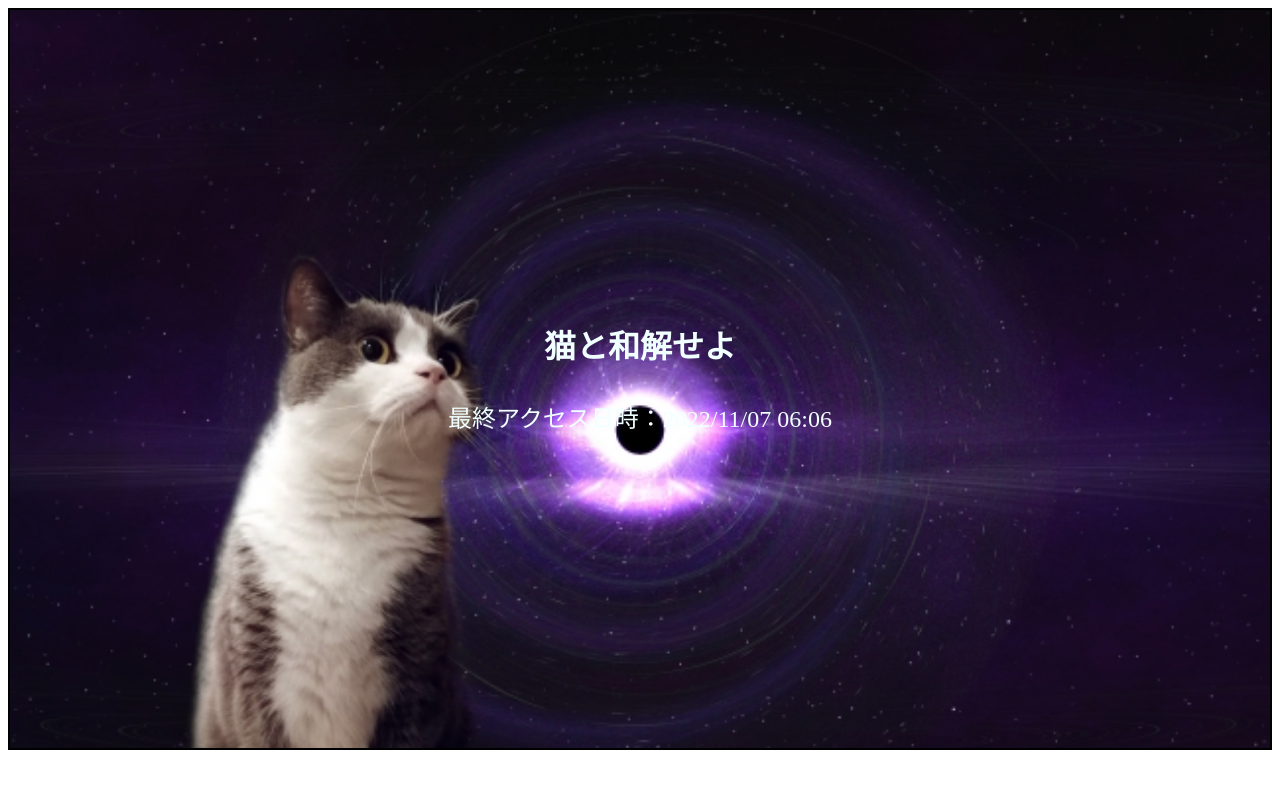
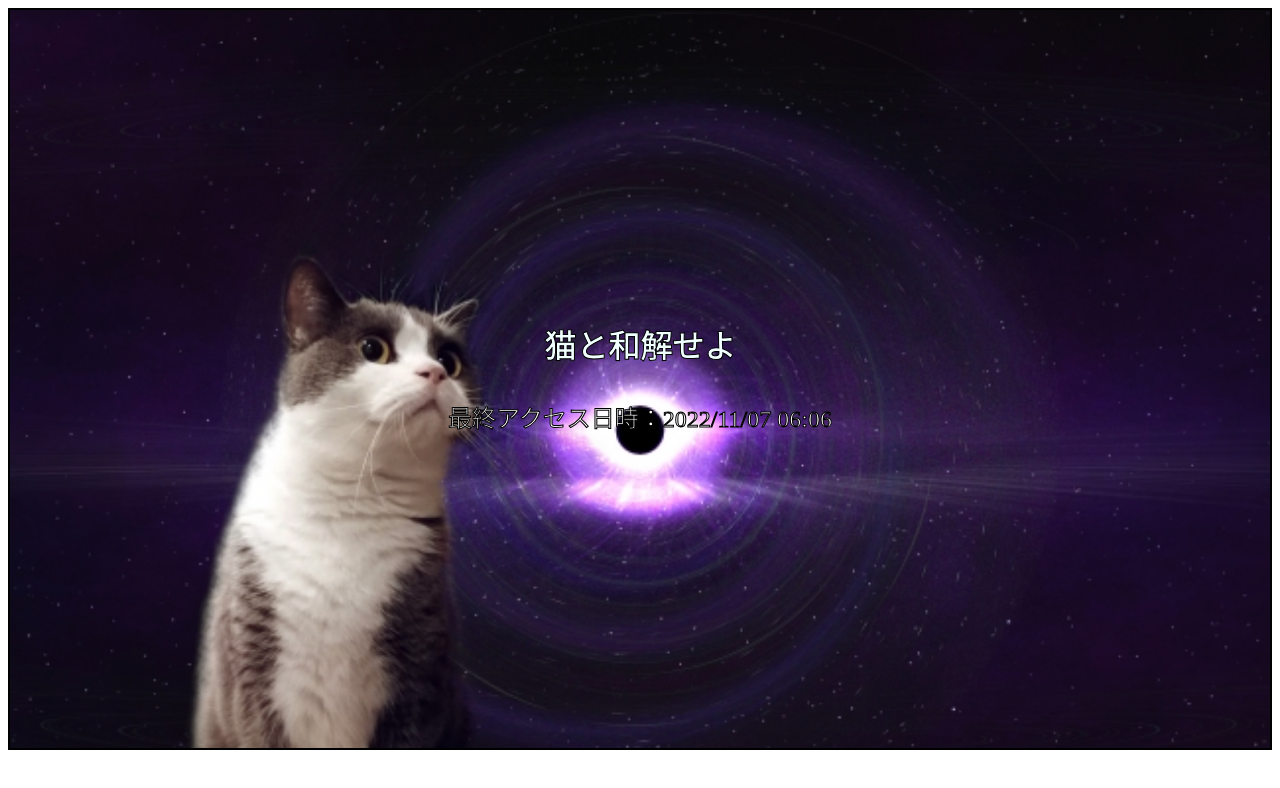
Before and after one commit to satoban/github_pages, a plain HTML site: page index.html in a window 1280 px wide. Drawn offline with Linux system fonts and the light colour scheme.

Commit message:
文字の縁取り

```diff
--- a/style.css
+++ b/style.css
@@ -2,12 +2,13 @@
 
 h1{
     color: azure;
+    -webkit-text-stroke: 1px black;
 }
 h2 {
     font: 100px;
     font-weight: 500;
-    color: azure;
-
+    color: white;
+    -webkit-text-stroke: 1px black;
 }
 /*背景のテキスト要素*/
 .back-text{
```
